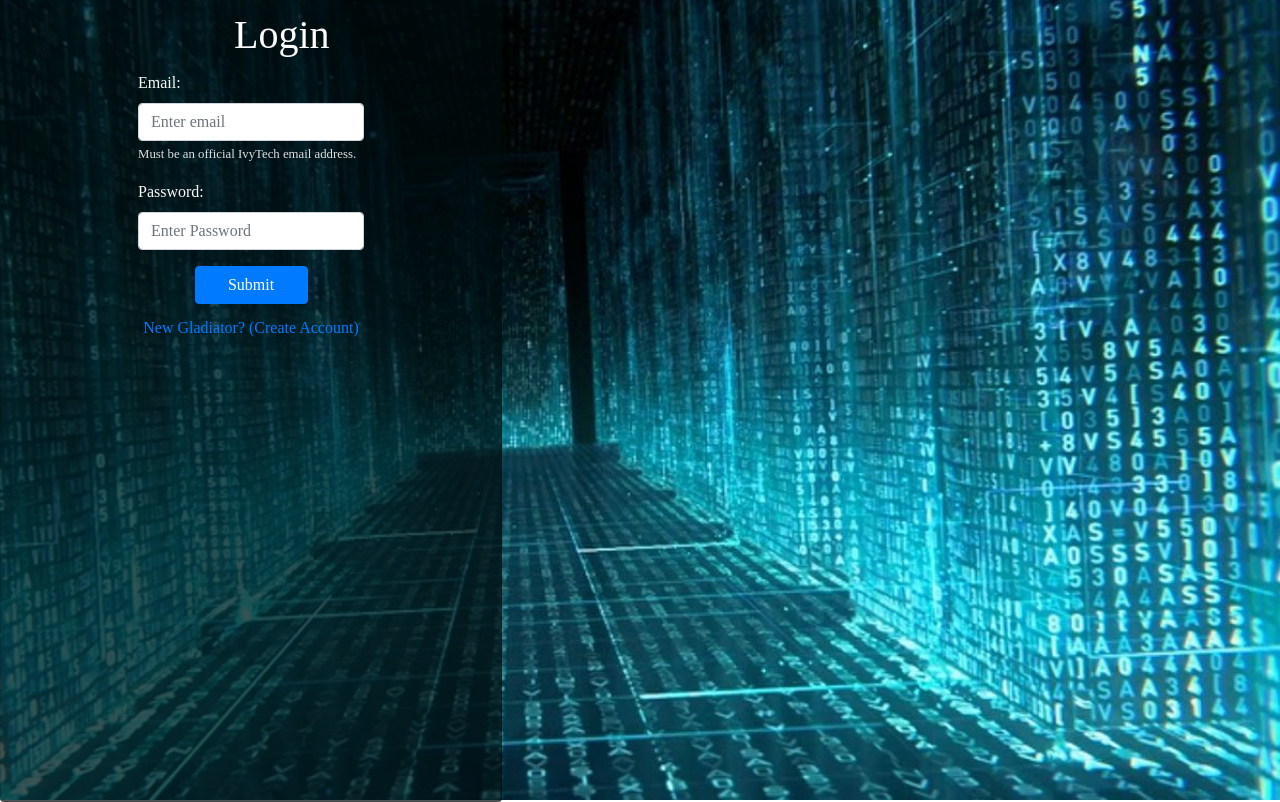
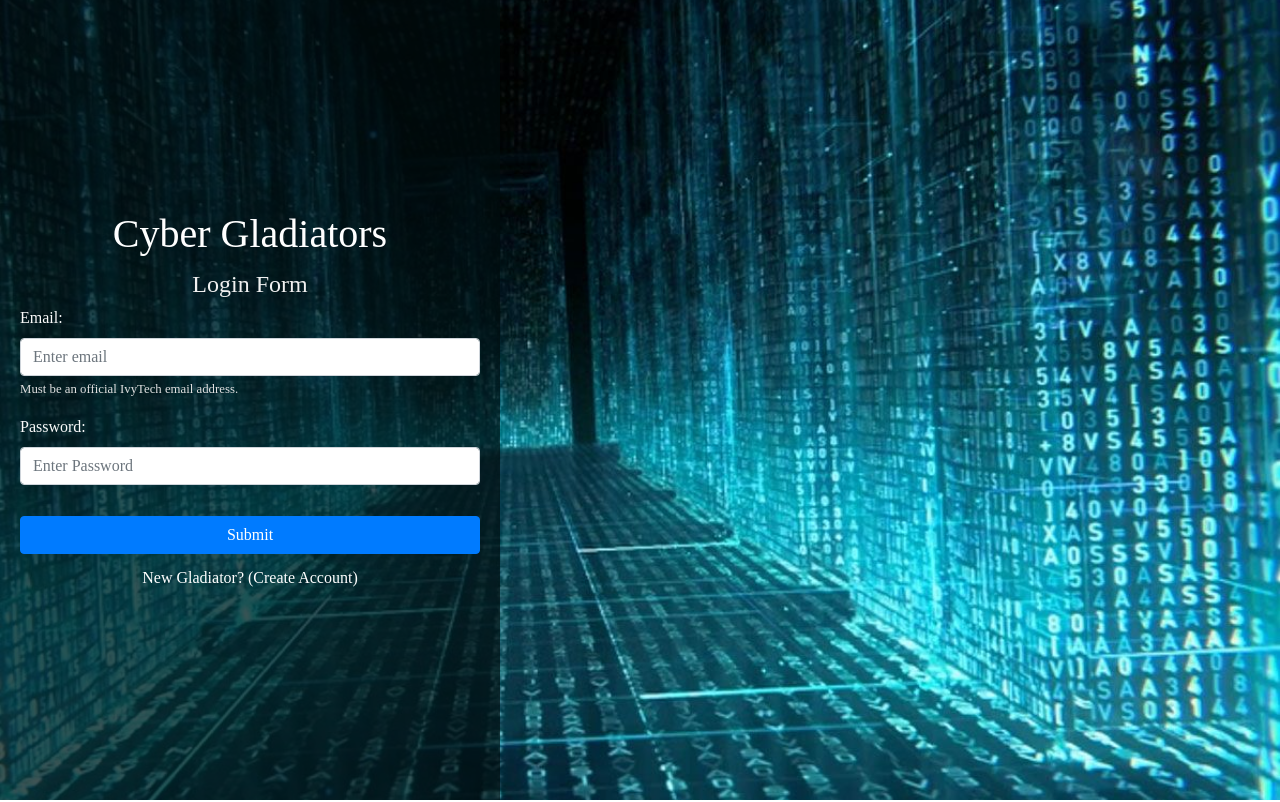
Before and after one commit to AkramDevelopment/CG, a Vue app in the folder frontend/: page /#/ in a window 1280 px wide. Built offline with nearby package versions, Linux system fonts and the light colour scheme.

Commit message:
Add minor css adjustments

```diff
--- a/frontend/src/assets/css/app.css
+++ b/frontend/src/assets/css/app.css
@@ -18,6 +18,20 @@ div.app-screen > h4 {
 
 /* New CSS */
 
+.wrapper{
+    background-image: url("../img/CGBackground.jpg");
+    background-repeat: none;
+    background-size: cover;
+    background-position: center;
+    height: 100vh;
+    width: 100%;
+    display: flex;
+    align-items: center;
+    justify-content: flex-start;
+    margin: 0rem;
+    padding: 0r;
+}
+
 .cg-center-content {
     display: flex;
     align-items: center;
@@ -25,38 +39,41 @@ div.app-screen > h4 {
     width: 100%;
     height: calc(100vh - 56px);
     padding-bottom: calc(56px * 0.5);
-
-
-
-
-
-}
-.cg-card-size {
-    border: 5px solid red;
-    width: 30%;
-    min-width: 300px !important;
-    max-width: 800px;
-
-
-
 }
 .cg-card {
-    box-sizing: content-box; padding-bottom: 1px;
+    box-sizing: content-box;
+    padding-bottom: 1px;
     background-color: rgba(0, 12, 14, 0.7) !important;
     width: 500px;
-    margin: 0;
+    margin: 0 !important;
+    border: none !important;
+    margin-bottom: 0 !important;
+    border-radius: 0 !important;
+    padding-bottom: 0 !important;
     height: 100%;
     font-family: Caesar !important;
     display: flex;
     flex-direction: column;
     align-items: center;
     justify-content: center;
-    padding-bottom: 10px;
-
-
 }
 
+.cg-card .card-body {
+    width: 100%;
+    height: 100%;
+    display: flex;
+    flex-direction: column;
+    align-items: center;
+    justify-content: center;
+}
 
+.cg-card .card-body .cg-form {
+    width: 100%;
+}
+
+.cg-card .card-body .cg-form small {
+    outline: none;
+}
 
 .cg-card h4.card-title, .cg-card p.card-text {
     color: #fff !important;
@@ -64,7 +81,13 @@ div.app-screen > h4 {
 .cg-card h4.card-title
 {
     font-size: 40px;
-    margin-left: 7.5vmax;
+    text-align: center;
+    color: #fff;
+}
+
+h4 {
+    color: #f0f0f0;
+    font-size: 35px;
 }
 
 .cg-card label {
@@ -74,8 +97,8 @@ div.app-screen > h4 {
     color: #e0e0e0 !important;
 }
 .cg-submit-button {
-    width: 50%;
-    margin-left: 25%;
+    width: 100%;
+    margin-top: 15px;
 }
 .cg-center-horiz {
     width: 100%;
--- a/frontend/src/components/LoginScreen.vue
+++ b/frontend/src/components/LoginScreen.vue
@@ -1,17 +1,11 @@
 <template >
-<div class=wrapper>
-
-
-
+    <div class="wrapper">
         <b-card
-
-                title="Login"
-                class="mb-2 cg-card cg-card-size"
-
+            title="Cyber Gladiators"
+            class="cg-card"
         >
-
-                <b-card-text>
-                    <b-form @submit="submit">
+            <h4>Login Form</h4>
+            <b-form class="cg-form" @submit="submit">
                 <!-- Email Address Input -->
                 <b-form-group
                     id="input-group-1"
@@ -43,13 +37,11 @@
                 </b-form-group>
                 <b-button type="submit" variant="primary" class="cg-submit-button">Submit</b-button><br />
                 <div class="cg-center-horiz">
-                            <router-link to="/signup" style="margin-top: 12px;">New Gladiator? (Create Account)</router-link>
+                    <router-link to="/signup" style="margin-top: 12px; color: #fff;">New Gladiator? (Create Account)</router-link>
                 </div>
             </b-form>
-                </b-card-text>
         </b-card>
     </div>
-
 </template>
 
 <script>
@@ -61,9 +53,7 @@ import { POST } from '../helpers'
 
 export default {
     name: 'LoginScreen',
-    components: {
-
-    },
+    components: {},
     data: () => ({
         email: '',
         password: '',
@@ -88,18 +78,4 @@ export default {
 </script>
 
 <style scoped>
-.wrapper{
-    background-image: url("../assets/img/CGBackground.jpg");
-    background-repeat: none;
-    background-size: cover;
-    background-position: center;
-    height: 100vh;
-    width: 100%;
-    display: flex;
-    align-items: center;
-    justify-content: flex-start;
-    margin: 0rem;
-    padding: 0r;
-}
-
 </style>
--- a/frontend/src/components/SignupScreen.vue
+++ b/frontend/src/components/SignupScreen.vue
@@ -1,13 +1,11 @@
 <template>
-    <div>
-        <Footer />
-        <div class="cg-center-content">
+    <div class="wrapper">
         <b-card
-                title="Signup for a Cyber Gladiators Account"
-                class="mb-2 cg-card cg-card-size"
+            title="Cyber Gladiators"
+            class="cg-card"
         >
-                <b-card-text>
-                    <b-form @submit="submit">
+            <h4>Signup Form</h4>
+                <b-form class="cg-form" @submit="submit">
                     <!-- First Name Input -->
                     <b-form-group
                         id="input-group-1"
@@ -81,27 +79,22 @@
                     </b-form-group>
                     <b-button type="submit" variant="primary" class="cg-submit-button">Submit</b-button><br />
                     <div class="cg-center-horiz">
-                            <router-link to="/" style="margin-top: 12px;">Already have an account? (Login)</router-link>
+                        <router-link to="/" style="margin-top: 12px; color: #fff;">Already have an account? (Login)</router-link>
                     </div>
                 </b-form>
-                </b-card-text>
             </b-card>
-        </div>
         </div>
 </template>
 
 <script>
 import sha256 from 'crypto-js/sha256'
 import Base64 from 'crypto-js/enc-base64'
-import Footer from './Footer'
 import { log, URL } from '../globals'
 import { POST } from '../helpers'
 
 export default {
     name: 'SignupScreen',
-    components: {
-        Footer
-    },
+    components: {},
     data: () => ({
         fName: '',
         lName: '',
```
Lines whose indentation alone changed are shown as unchanged.
